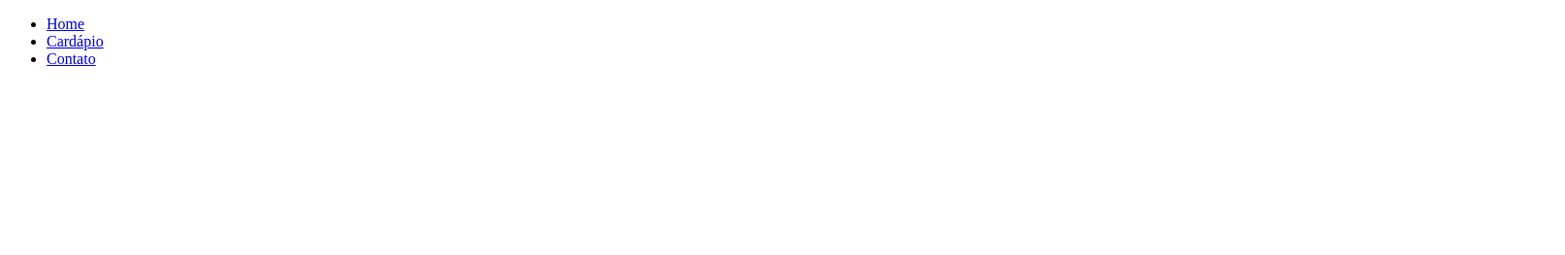
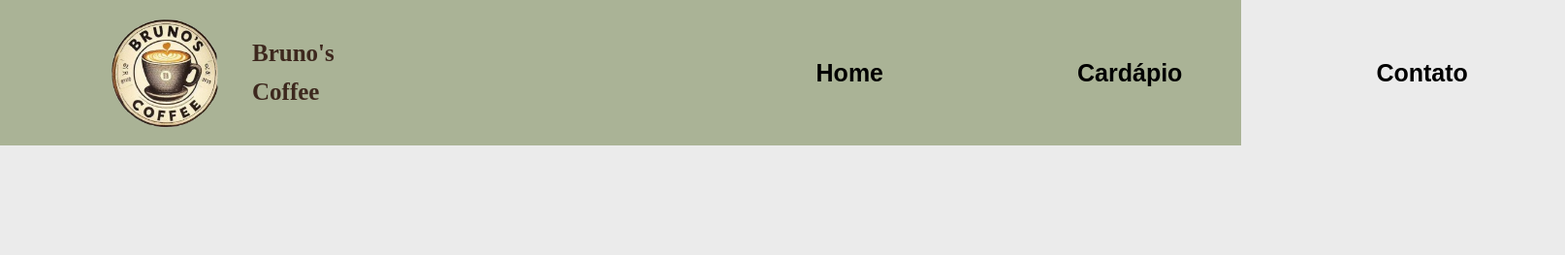
Before and after one commit to VitorArgeri/CafeteriaDoBruno, a plain HTML site: page index.html in a window 1280 px wide. Shown: the whole page at 97% size, 1614 px wide, since content can reach past the window. Drawn offline with Linux system fonts and the light colour scheme.

Commit message:
add header

```diff
--- a/css/global.css
+++ b/css/global.css
@@ -0,0 +1,65 @@
+* {
+    margin: 0;
+    padding: 0;
+    box-sizing: border-box;
+}
+
+body {
+    background-color: rgb(235, 235, 235);
+    font-family: Arial, Helvetica, sans-serif;
+    line-height: 1.6;
+    color: black;
+}
+
+a {
+    text-decoration: none;
+    color: black;
+}
+
+.site-header {
+    background-color: #AAB396;
+    color: #3d281e;
+    padding: 20px;
+    height: 150px;
+    width: 100%;
+    flex-shrink: 0;
+    display: flex;
+    align-items: center;
+}
+
+.nav-image {
+    align-items: center;
+    display: flex;
+    align-items: center;
+}
+
+.nav-image img {
+    height: 300px;
+    width: 300px;
+    margin-top: 70px;
+}
+
+.nav-title {
+    font-size: 25px;
+    margin-left: -60px;
+    font-family:'Times New Roman', Times, serif;
+}
+
+.main-nav {
+    margin-left: 32%;
+    align-items: center;
+    display: flex;
+    padding: 15;
+}
+
+.nav-item a {
+    font-size: 25px;
+    font-weight: bold;
+    margin: 100px;
+    transition: 0.2s;
+}
+
+a:hover {
+    color: #7e6457;
+    text-decoration: underline;
+}
--- a/index.html
+++ b/index.html
@@ -8,13 +8,17 @@
 </head>
 <body>
     <header class="site-header">
+        <div class="nav-image">
+            <img     src="img/Logo_Bruno_s_Coffee-Photoroom-removebg-preview.png" alt="">
+            <h1 class="nav-title">Bruno's Coffee</h1>
+        </div>
         <nav class="main-nav">
-            <ul class="nav-list">
-                <li class="nav-item"><a href="index.html">Home</a></li>
-                <li class="nav-item"><a href="/pages/cardapio.html">Cardápio</a></li>
-                <li class="nav-item"><a href="/pages/contato.html">Contato</a></li>
-            </ul>
+            <p class="nav-item"><a href="/index.html">Home</a></p>
+            <p class="nav-item"><a href="/pages/cardapio.html">Cardápio</a></p>
+            <p class="nav-item"><a href="/pages/contato.html">Contato</a></p>
         </nav>
     </header>
+
+
 </body>
 </html>
```
Also changed, not shown: img/Logo_Bruno_s_Coffee-Photoroom-removebg-preview.png (added).
